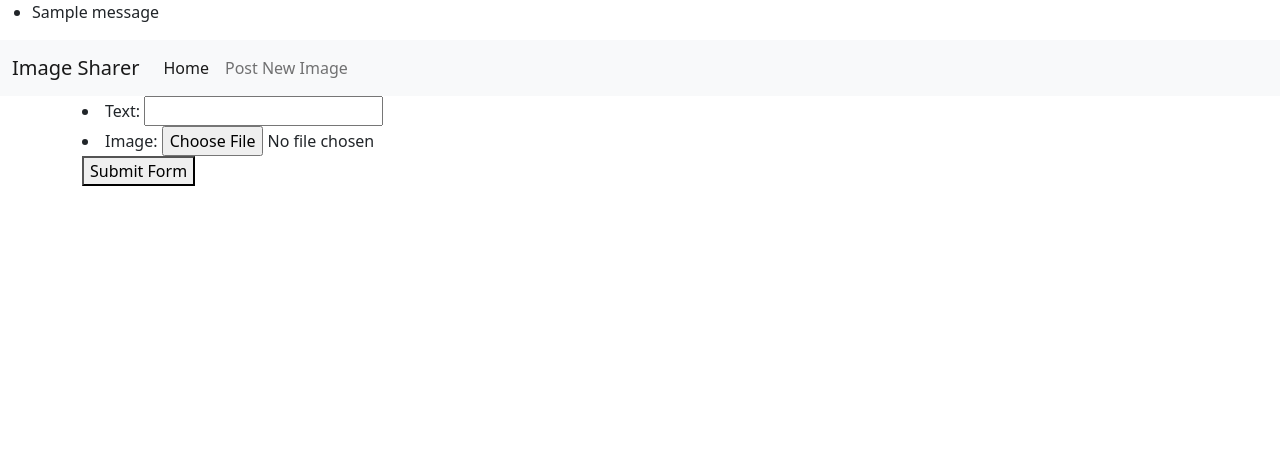
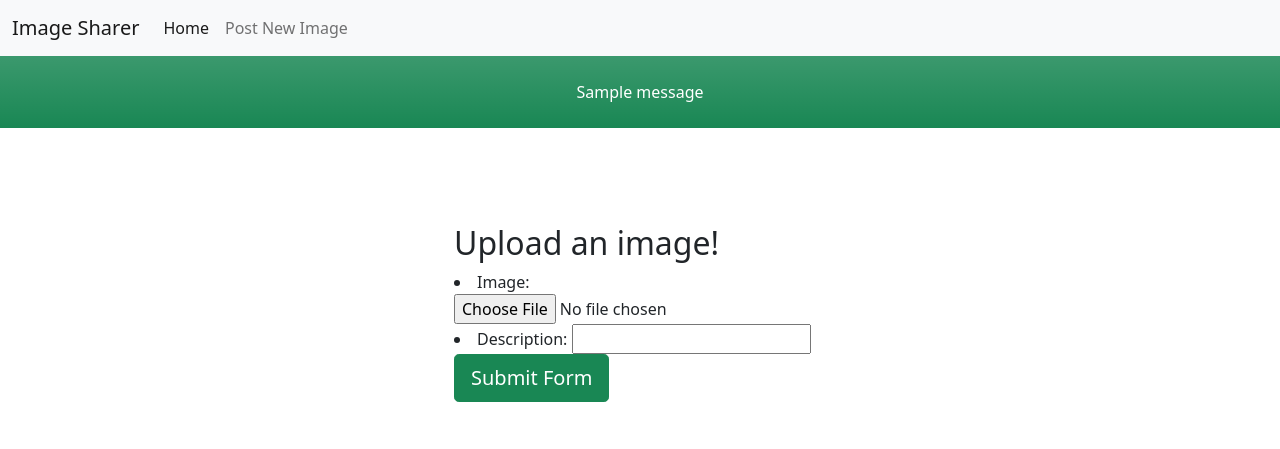
Before and after one commit to maxm2017/Django-Tutorial, a Django app: page /post/ in a window 1280 px wide. Shown: the top 449 px of the page. Run offline with Django 3.2, Linux system fonts and the light colour scheme; tables that the repository leaves empty hold one stand-in row (values such as "Sample post"); one stand-in notice (Sample message) is shown; some libraries are stand-ins or nearby versions.

Commit message:
Added Styling to New Post form, added message if no images exist yet

```diff
--- a/feed/forms.py
+++ b/feed/forms.py
@@ -1,6 +1,5 @@
 from django import forms
 
 class PostForm(forms.Form):
-
-    text = forms.CharField()
     image = forms.FileField()
+    text = forms.CharField(label = "Description")
--- a/templates/base.html
+++ b/templates/base.html
@@ -10,15 +10,21 @@
 </head>
 <body>
 
+    {%include "includes/navbar.html" %}
+
+
     {% if messages %}
-        <ul class="messages">
             {% for message in messages %}
-                <li{% if message.tags %} class="{{ message.tags }}"{% endif %}>{{ message }}</li>
+               <div class = "bg-{% if message.tags %}{{message.tags}}{%else%}success{% endif %} bg-gradient text-center text-white py-4">
+                    {{ message }}
+                </div>
+
+                <!--<div class = "bg-success bg-gradient text-center text-white py-4">
+                    {{ message }}
+                </div>-->
+
             {% endfor %}
-        </ul>
     {% endif %}
-
-    {%include "includes/navbar.html" %}
 
     <div class="container">
     {%block body%} {%endblock%}
--- a/templates/home.html
+++ b/templates/home.html
@@ -25,6 +25,10 @@
 
         {% endthumbnail %}
 
+        {%empty%}
+        <div class = "col-sm-6 offset-3 text-center py-5 my-5">
+            <h3> No Images Uploaded Yet
+        </div>
     {% endfor %}
 
   </div>
--- a/templates/new_post.html
+++ b/templates/new_post.html
@@ -3,13 +3,15 @@
 {%block title%} Upload a new image {% endblock %}
 
 {%block body%}
-    <form method = "POST" action = "" enctype = "multipart/form-data">
-    {% csrf_token %}
-    {{form.as_ul}}
 
-    <div>
-        <button type = "Submit">Submit Form</form>
-    </div>
+    <form method = "POST" action = "" enctype = "multipart/form-data" class = "col-sm-4 offset-4 py-5 my-5">
+        <h2> Upload an image!</h2>
+        {% csrf_token %}
+        {{form.as_ul}}
+
+        <div>
+            <button type = "Submit" class = "btn btn-lg btn-success">Submit Form</form>
+        </div>
 
     </form>
 {%endblock%}
```
Also changed, not shown: templates/detail.html (+6 -2 lines), db.sqlite3, media/download_EQuI4Y1.jpg (added), media/download_JdSi1d3.jpg (added), media/healthy-food-clean-eating-selection-260nw-722718082_I3zZoVs.jpg (added), media/healthy-food-clean-eating-selection-260nw-722718082_p6ReWb8.jpg (added), media/strawberries_Gh7V2Yl.jpg (added), media/strawberries_WZnzwrK.jpg (added), 6 other files.
